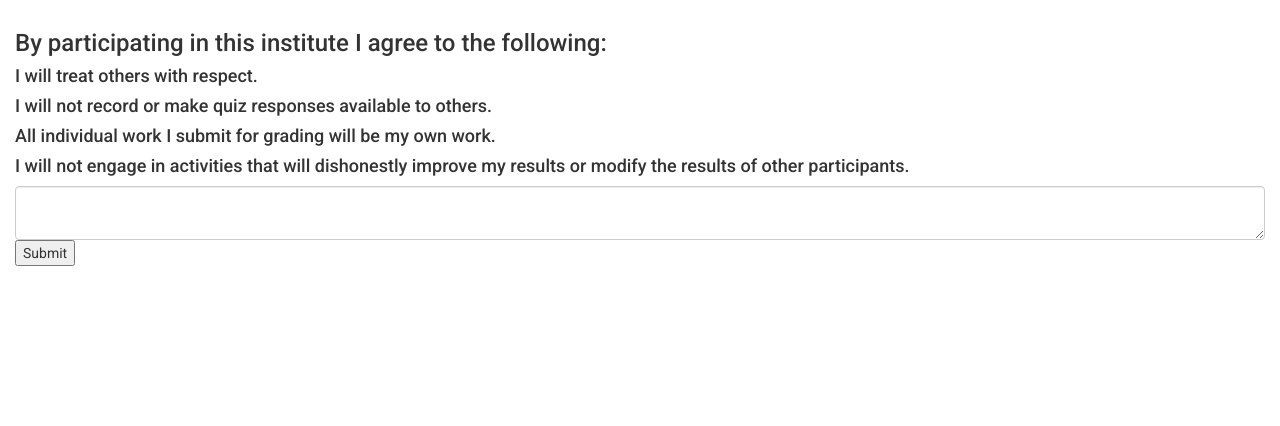
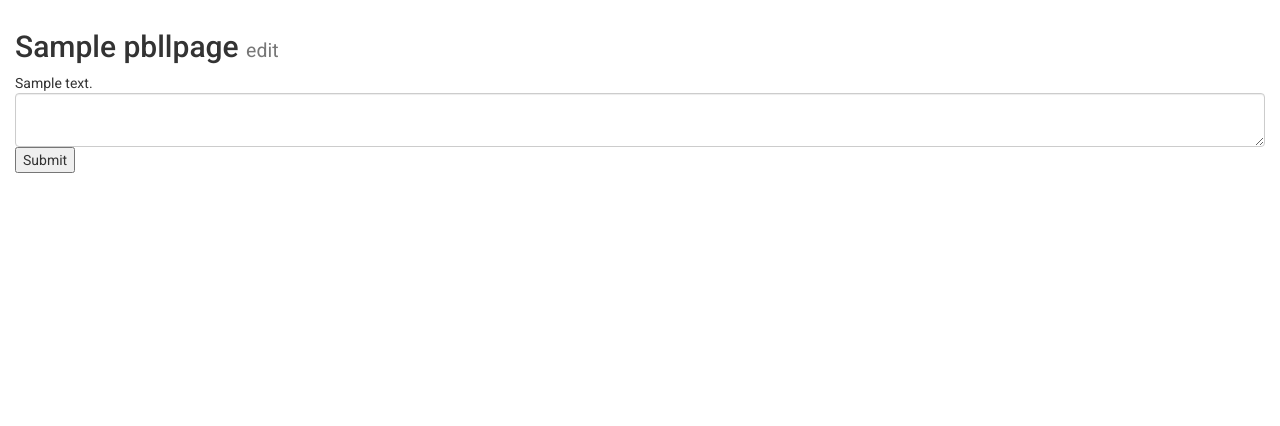
Before and after one commit to richmedina/nflrc-blwl-dev, a Django app: template templates/inactive.html in a window 1280 px wide. Shown: the part 100-526 px from the top of the page. Run offline with Django 3.2, Linux system fonts and the light colour scheme; the template is opened without the code that fills it: values that come from a table or form of the project are taken from there, others are empty; a user stored in the database is signed in; tables that the repository leaves empty hold one stand-in row (values such as "Sample post"); some libraries are stand-ins or nearby versions.

Commit message:
honor-agreement adjusts

```diff
--- a/core/views.py
+++ b/core/views.py
@@ -4,6 +4,7 @@ from django.core.urlresolvers import reverse_lazy
 from django.views.generic import FormView
 
 from core.models import Whitelist
+from lessons.models import PbllPage
 from .forms import HonorCodeForm
 
 
@@ -22,3 +23,8 @@ class HonorCodeFormView(FormView):
         	return redirect('home')
 
         return super(HonorCodeFormView, self).form_valid(form)
+
+    def get_context_data(self, **kwargs):
+        context = super(HonorCodeFormView, self).get_context_data(**kwargs)
+        context['pbllpage'] = PbllPage.objects.get(slug='honor-agreement')
+        return context
--- a/templates/inactive.html
+++ b/templates/inactive.html
@@ -12,15 +12,14 @@
     		<p>Please <a href="{% url 'social:begin' 'google-oauth2' %}?next={{ request.path }}">sign in</a> before proceeding.</p>
 
     	{% else %}
+            <h2>
+                {{ pbllpage.title }}
+                {% if user.is_staff %}
+                    <a href="{% url 'pbllpage_edit' slug=pbllpage.slug %}" class=""><small>edit</small></a>
+                {% endif %}
+            </h2>
 
-    		<p>
-    			<h3>By participating in this institute I agree to the following:</h3>
-
-				<h4>I will treat others with respect.</h4>
-				<h4>I will not record or make quiz responses available to others.</h4>
-				<h4>All individual work I submit for grading will be my own work.</h4>
-				<h4>I will not engage in activities that will dishonestly improve my results or modify the results of other participants.</h4>
-			</p>
+    		{{ pbllpage.content | safe }}
 
     	{% endif %}
 
--- a/templates/module.html
+++ b/templates/module.html
@@ -10,7 +10,10 @@
 </h2>
 <h3> Lessons </h3>
 {% for i in lessons %}
-	<div> <a href="{{ i.get_absolute_url }}"> {{ i }} </a> </div>
+	<div>
+		<a href="{{ i.get_absolute_url }}"> {{ i }} </a>
+		{% if user.is_staff %}<a href="{% url 'lesson_edit' slug=i.slug %}"><small>edit</small></a>{% endif %}
+	</div>
 {% endfor %}
 
 {% endblock content_container %}
```
Also changed, not shown: pbll-dev.sqlite3.
